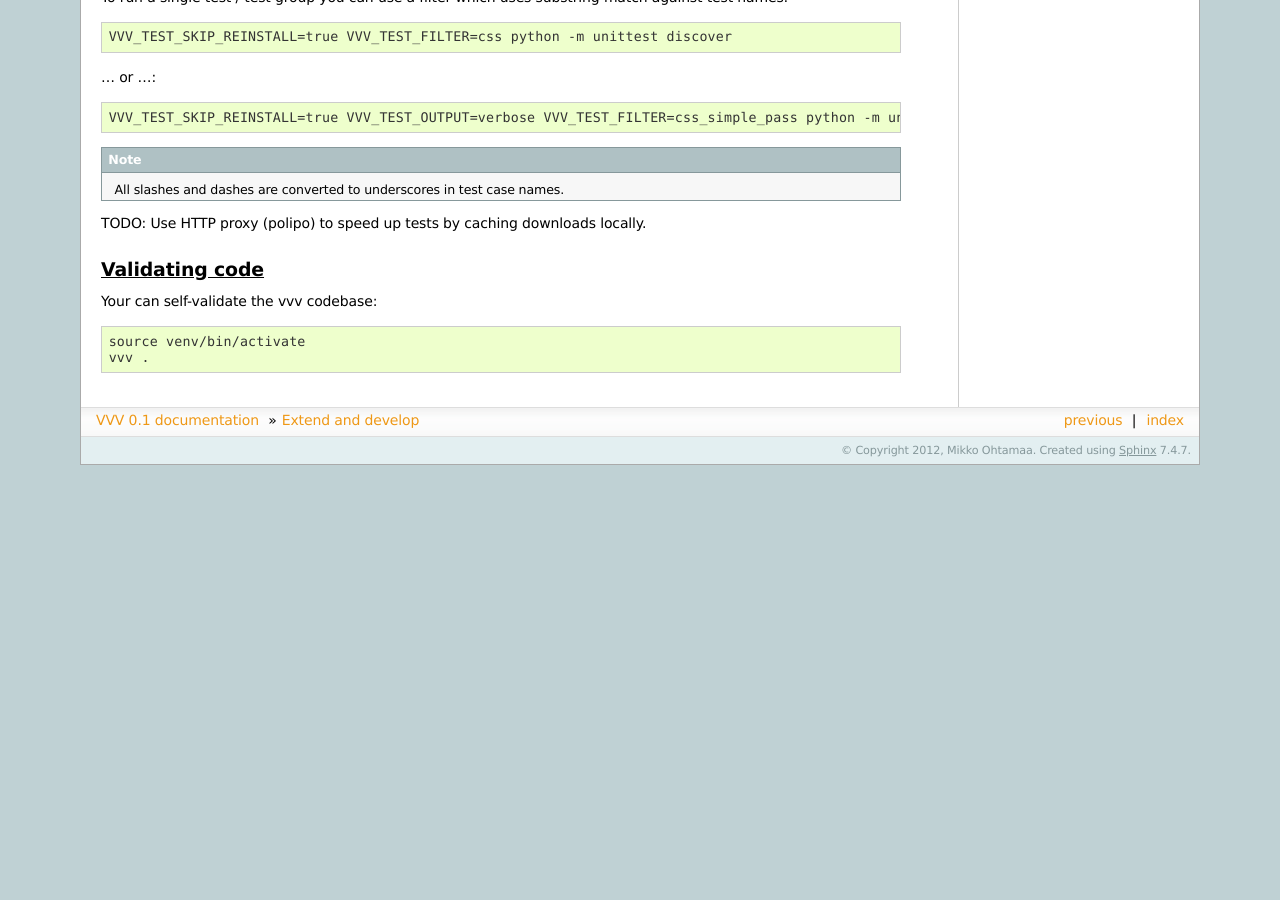
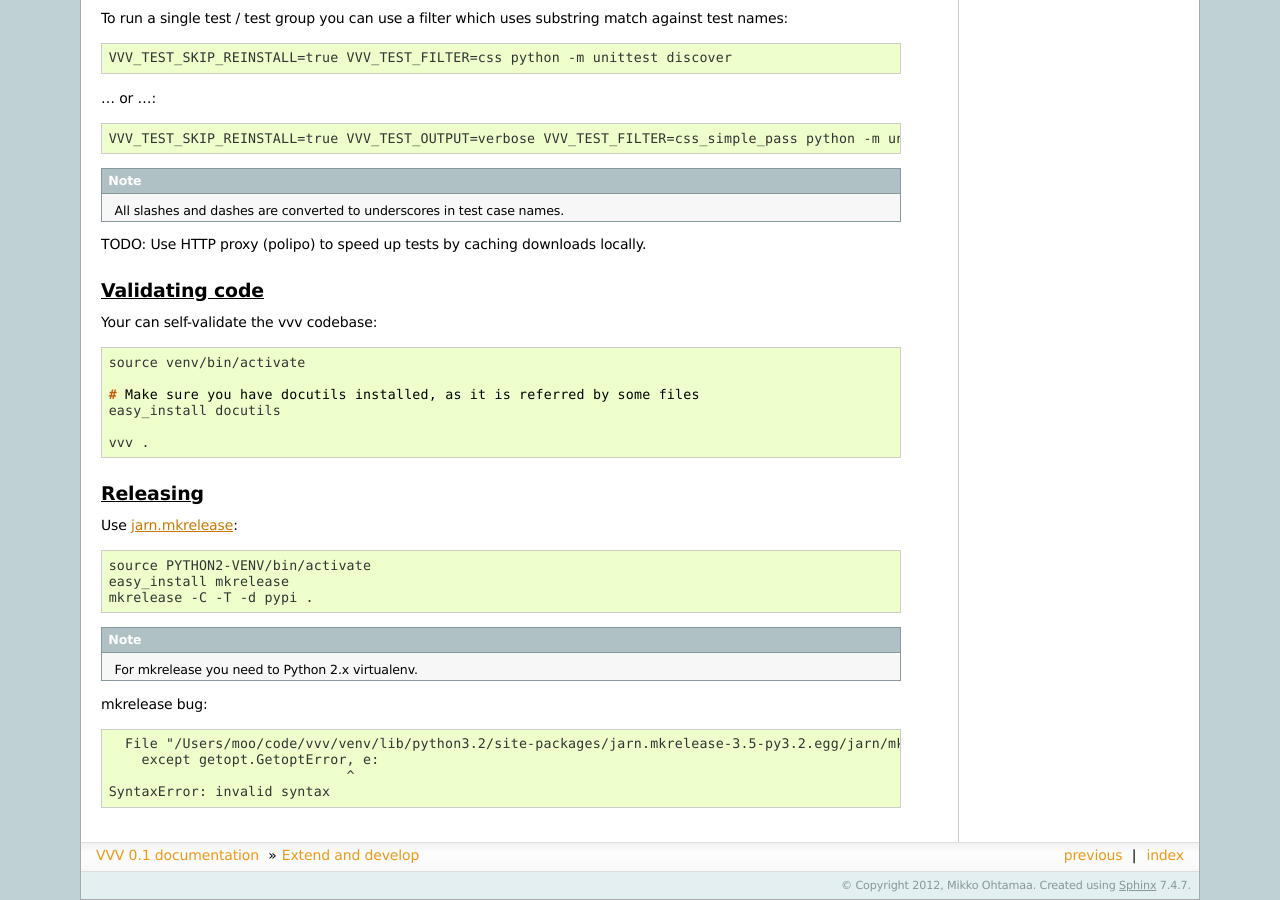
Before and after one commit to miohtama/vvv, a Sphinx documentation site: the page built from docs/source/develop.rst, in a window 1280 px wide and 900 px high, scrolled down 1339 px. Built offline with Sphinx 7.4.7, drawn with Linux system fonts in a browser that asks for light colours; before the commit the page ends 1804 px from its top, so only the background shows below that.

```diff
--- a/README.rst
+++ b/README.rst
@@ -48,6 +48,8 @@
 
 Please see the `VVV documentation on readthedocs.org <http://readthedocs.org/docs/vvv/en/latest/>`_
 
+Explore different `linting and validators available <http://readthedocs.org/docs/vvv/en/latest/validators.html>`_.
+
 Author
 ===============
 
--- a/docs/source/develop.rst
+++ b/docs/source/develop.rst
@@ -95,4 +95,28 @@
 Your can self-validate the vvv codebase::
 
     source venv/bin/activate
+
+    # Make sure you have docutils installed, as it is referred by some files
+    easy_install docutils
+
     vvv .
+
+Releasing
+==========================
+
+Use `jarn.mkrelease <http://pypi.python.org/pypi/jarn.mkrelease>`_::
+
+    source PYTHON2-VENV/bin/activate
+    easy_install mkrelease
+    mkrelease -C -T -d pypi .
+
+.. note ::
+
+    For mkrelease you need to Python 2.x virtualenv.
+
+mkrelease bug::
+
+      File "/Users/moo/code/vvv/venv/lib/python3.2/site-packages/jarn.mkrelease-3.5-py3.2.egg/jarn/mkrelease/mkrelease.py", line 237
+        except getopt.GetoptError, e:
+                                 ^
+    SyntaxError: invalid syntax
--- a/setup.py
+++ b/setup.py
@@ -6,9 +6,12 @@
 
 from setuptools import setup
 
+LONG_DESCRIPTION = open("README.rst").read()
+
 setup(name = "vvv",
     version = "0.1",
-    description = "Very valid versioning",
+    long_description = LONG_DESCRIPTION,
+    description = "A convenience utility for software source code validation and linting",
     author = "Mikko Ohtamaa",
     author_email = "mikko@opensourcehacker.com",
     url = "https://github.com/miohtama/vvv",
--- a/validation-files.yaml
+++ b/validation-files.yaml
@@ -5,6 +5,7 @@
   *
   !RE:.*\/\..*|^\..*
   !**/build/**
+  !dist/**
   !venv
   !**/__pycache__
   !*.egg-info
```
Also changed, not shown: docs/source/installation.rst (+14 -2 lines), 1 other file.
